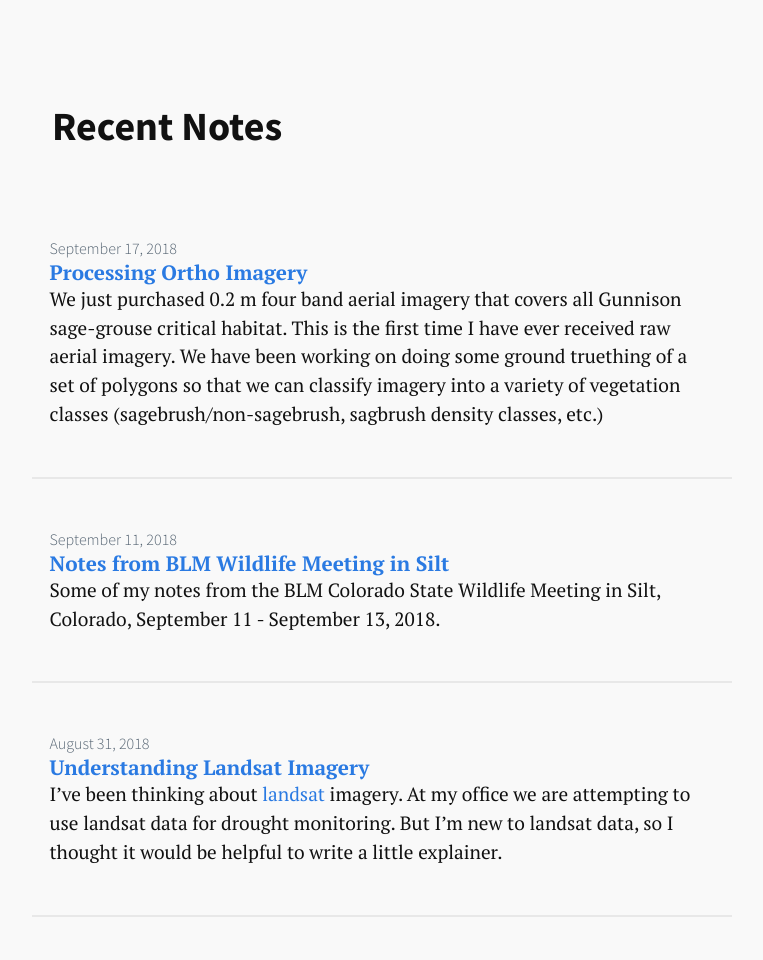
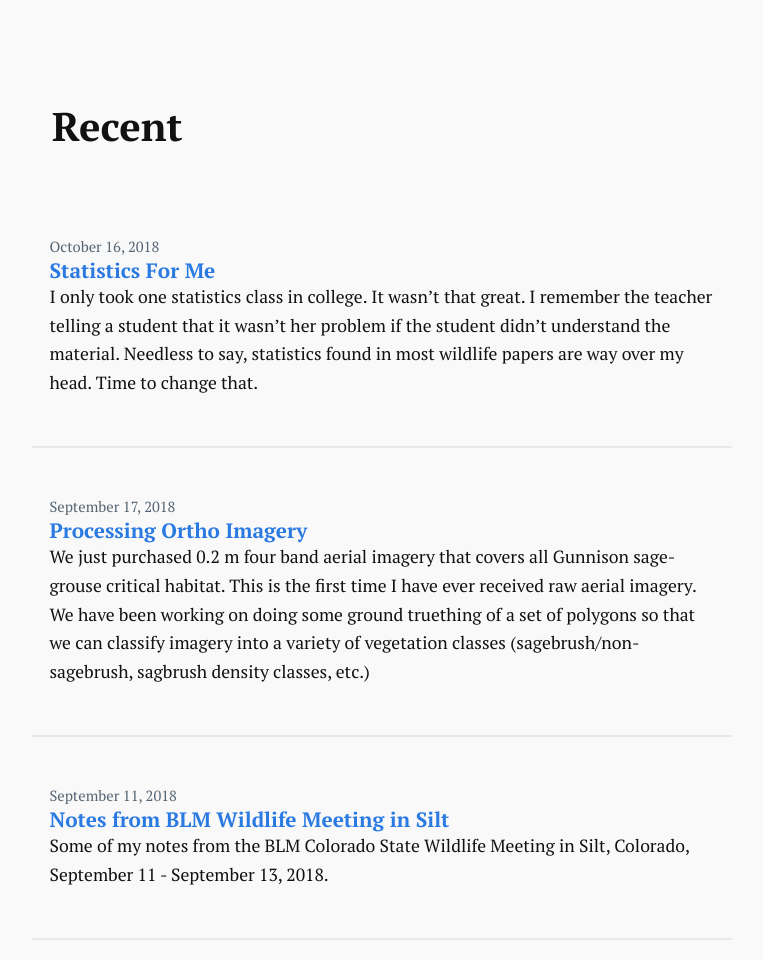
Before and after one commit to mschmidty/bio_notes, a Jekyll site: the page built from index.md, in a window 1280 px wide, cut to the strip 960-1920 px from the top of the page. Shown: the whole strip, without its empty margins (238-1001 px from the left). Built offline with Jekyll 4.4.1, drawn with Linux system fonts in a browser that asks for light colours; a script that is not in the unit is left out; some of the changed text lies outside the part shown.

Commit message:
added post

```diff
--- a/_layouts/home.html
+++ b/_layouts/home.html
@@ -17,16 +17,20 @@
       <div class="entry-content">
 
         <section class="primary-section wrapper">
-          <h1>Recent Notes</h1>
+          <h1>Recent</h1>
           <ul class="article-list">
-          {% for post in site.categories.notes %}
+          {% assign count = 0 %}
+          {% for post in site.posts %}
+              {% assign count = count | plus:1 %}
+              <li>
 
-              <li>
                 <sub>{{ post.date | date: '%B %d, %Y' }}</sub>
                 <h3><a href="{{ post.url | relative_url}}">{{ post.title }}</a></h3>
 
                 {{ post.excerpt }}
               </li>
+              {% if count == 6 %}{% break %}
+              {% endif %}
 
 
           {% endfor %}
--- a/_sass/overwrite/all-content.scss
+++ b/_sass/overwrite/all-content.scss
@@ -150,6 +150,10 @@ sub{
 }
 .post-title {
   font-size:4rem;
+  text-align:center;
+}
+.post-meta{
+  text-align:center;
 }
 .dt-published {
   color:$red;
--- a/_sass/overwrite/text.scss
+++ b/_sass/overwrite/text.scss
@@ -1,9 +1,9 @@
 @import url('https://fonts.googleapis.com/css?family=PT+Serif:400,700');
 
 @import url('https://fonts.googleapis.com/css?family=Source+Sans+Pro:300,400,700');
-$h-font:"Source Sans Pro", sans-serif;
+$h-font:"PT Serif", sans-serif;
 $b-font: "PT serif", sans-serif;
-$font-size:1.2rem;
+$font-size:1.1rem;
 body{
   font-family:$h-font;
   font-size:18px;
@@ -27,7 +27,7 @@ h1, .post-content h1 {
 }
 h2, .post-content h2{
   font-size:2.5rem;
-  font-weight:300;
+  font-weight:700;
   margin:1.3rem auto 0.1rem auto;
   font-family:$h-font;
 }
@@ -44,6 +44,7 @@ p {
   font-size:$font-size;
   font-family:$b-font;
   margin-bottom:1.3rem;
+  line-height:1.8rem;
 }
 pre{
   background:#fdfdfd;
--- /dev/null
+++ b/notes/_posts/2018-10-16-statistics_for_me.md
@@ -0,0 +1,20 @@
+---
+layout: post
+title:  "Statistics For Me"
+date:   2018-10-16 10:07:03 -0600
+categories: Statistics
+published: true
+---
+
+I only took one statistics class in college.  It wasn't that great.  I remember the teacher telling a student that it wasn't her problem if the student didn't understand the material.  Needless to say, statistics found in most wildlife papers are way over my head. Time to change that.
+
+I by no means am going to go over everything here.  I just want to have a good enough understanding that I can run my own stats.
+
+## P-value
+A low p-value indicates that there is strong evidence that the null hypothesis is rejected. Typically the threshold is < 0.05 (less than 0.05).
+
+So what does it mean to reject the null hypothesis?  When a p-value is presented you are usually comparing two populations to see if they are different.  Usually, the assumption that they are different is your hypothesis.  Your null hypothesis, therefore, is the opposite of your hypothesis. The opposite of them being different is, them being the same.
+
+In laymen's terms we can say that a low p-value means that it is unlikely that the two populations that we are comparing are the same.
+
+## Regression
```
Also changed, not shown: Gemfile.lock.
